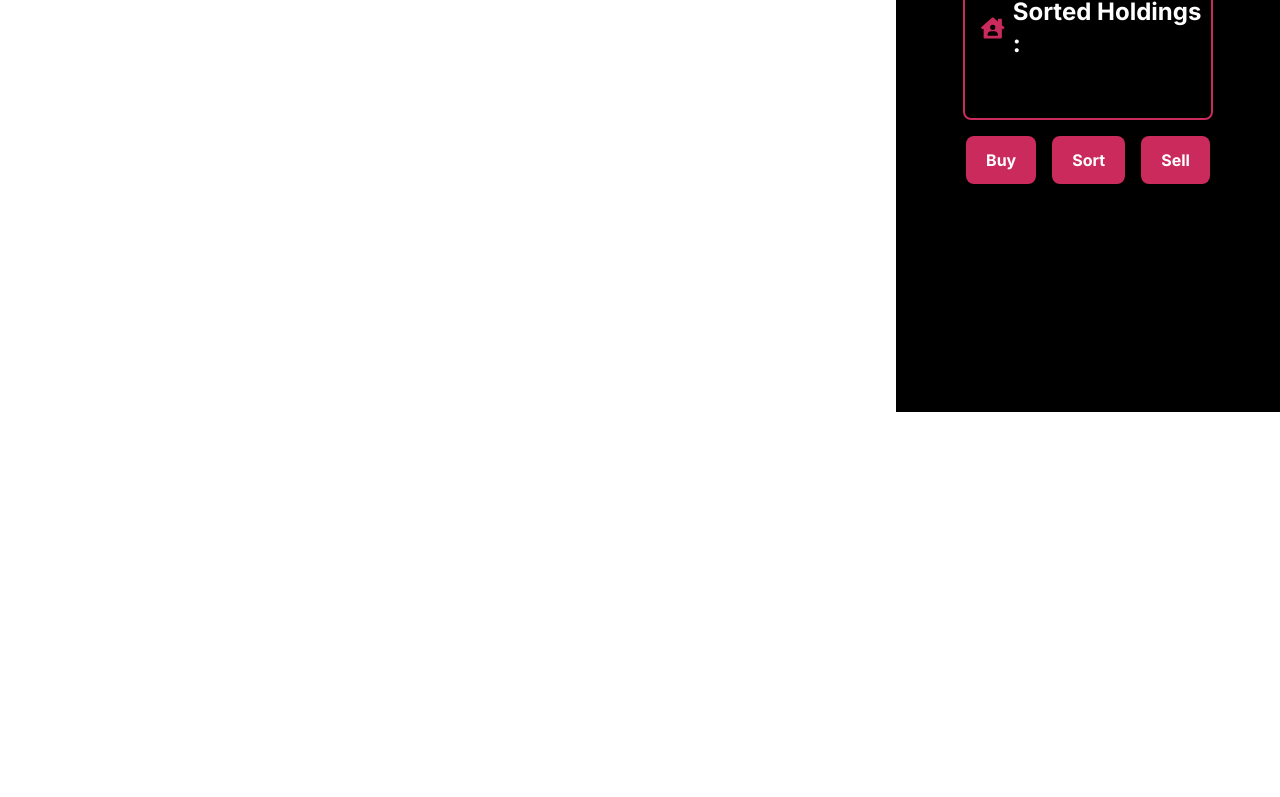
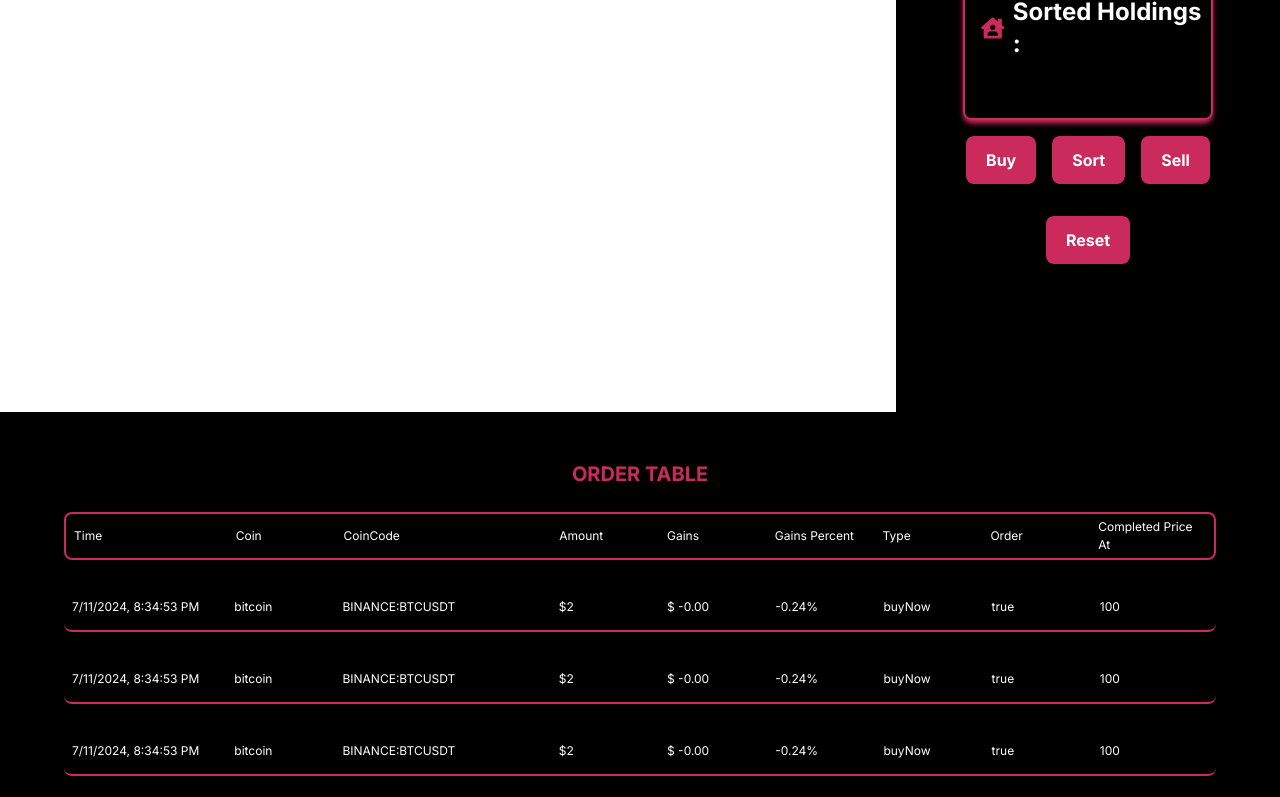
Before and after one commit to uzairusman1425/trading-app, a Next.js app: page /trading in a window 1280 px wide. Shown: the part 500-1297 px from the top of the page. Before the commit the page ends 912 px from the top, so only its background shows below. Built offline with nearby package versions, Linux system fonts and the light colour scheme.

Commit message:
login api

```diff
--- a/package.json
+++ b/package.json
@@ -11,10 +11,12 @@
   "dependencies": {
     "@heroicons/react": "^2.1.4",
     "axios": "^1.7.2",
+    "js-cookie": "^3.0.5",
     "next": "14.2.4",
     "react": "^18",
     "react-dom": "^18",
     "react-icons": "^5.2.1",
+    "react-toastify": "^10.0.5",
     "tailwind-scrollbar": "^3.1.0"
   },
   "devDependencies": {
--- a/src/app/layout.js
+++ b/src/app/layout.js
@@ -12,7 +12,6 @@ export default function RootLayout({ children }) {
   return (
     <html lang="en">
       <body className={inter.className}>{children}</body>
-
     </html>
   );
 }
--- a/src/app/page.js
+++ b/src/app/page.js
@@ -6,44 +6,81 @@ import { LuEye } from "react-icons/lu";
 import { useState } from "react";
 import { FaEyeSlash } from "react-icons/fa6";
 import { CiLock } from "react-icons/ci";
+import { useRouter } from "next/navigation";
+import Cookies from "js-cookie";
+import { ToastContainer, toast } from "react-toastify";
+import "react-toastify/dist/ReactToastify.css";
 
 export default function Login() {
   const [passwordhidden, setPasswordHidden] = useState(true);
-  const [username,setUsername]=useState('')
-  const[password,setPassword]=useState('')
+  const router = useRouter();
+  const [email, setemail] = useState("");
+  const [password, setPassword] = useState("");
 
   const HandlePasswordInput = (e) => {
     e.preventDefault();
     setPasswordHidden(!passwordhidden);
   };
 
-  	const HandleLogin = async ()=>{
+  const handleLogin = async (e) => {
+    e.preventDefault();
 
-	}
+    if (!email || !password) {
+      toast.info("Email and password are required");
+      return;
+    }
 
+    try {
+      const response = await fetch("http://185.224.139.104:8080/auth/login", {
+        method: "POST",
+        body: JSON.stringify({ email, password }),
+        headers: {
+          "Content-Type": "application/json",
+        },
+      });
 
+      const data = await response.json();
+      const { accessToken, refreshToken } = data;
+      Cookies.set("accessToken", accessToken, { expires: 7, path: "/" });
+      Cookies.set("refreshToken", refreshToken, { expires: 7, path: "/" });
+      if (response.ok) {
+        toast.success("Login successful");
+        router.push("/trading");
+      } else {
+        toast.warn(data.message || "Login failed");
+      }
+    } catch (error) {
+      console.error("Login error:", error);
+      toast.error("Login failed. Please try again later.");
+    }
+  };
 
   return (
     <>
+      <ToastContainer />
       <section className="w-full min-h-screen  flex items-center justify-center bg-white">
-        <form onSubmit={HandleLogin} className="login card w-[300px] sm:w-[350px] md:w-[500px] xl:w-3/12 h-[700px] bg-black flex flex-col gap-4 items-center justify-start pt-10   shadow-2xl  rounded-lg ">
+        <form className="login card w-[300px] sm:w-[350px] md:w-[500px] xl:w-3/12 h-[700px] bg-black flex flex-col gap-4 items-center justify-start pt-10   shadow-2xl  rounded-lg ">
           <Image src={"/logo.webp"} alt="logo" width={200} height={200} />
           <div className="w-full h-full flex flex-col  items-center pt-4 gap-4 justify-start">
-            <div className="username bg-primary flex w-9/12 items-center h-14 rounded-full px-3 gap-2">
+            <div className="email bg-primary flex w-9/12 items-center h-14 rounded-full px-3 gap-2">
               <CiUser className="text-secondary text-2xl font-bold" />
               <input
-			  value={username}
-			  onChange={(e)=>{setUsername(e.target.value)}}
-                type="text"
+                value={email}
+                onChange={(e) => {
+                  setemail(e.target.value);
+                }}
+                type="email"
                 className="bg-primary outline-none text-white w-full"
-                placeholder="Username"
+                placeholder="Email"
               />
             </div>
             <div className="password relative bg-primary flex w-9/12 items-center h-14 rounded-full px-3 gap-2  ">
               <CiLock className="text-secondary text-2xl font-bold" />
               <input
-			    onChange={(e)=>{setPassword(e.target.value)}}
-				value={password}
+                onChange={(e) => {
+                  setPassword(e.target.value);
+                }}
+                value={password}
                 type={passwordhidden ? "password" : "text"}
                 className="bg-primary outline-none text-white w-full"
                 placeholder="Password"
@@ -58,7 +95,10 @@ export default function Login() {
             <Link href={""} className="text-gray-400">
               Forget Your Password?
             </Link>
-            <button className="w-[250px] h-[40px] rounded-full bg-secondary text-white font-bold">
+            <button
+              onClick={handleLogin}
+              className="w-[250px] h-[40px] rounded-full bg-secondary text-white font-bold"
+            >
               Log In
             </button>
             <button className="text-white font-bold">Sign Up</button>
--- a/src/app/trading/layout.js
+++ b/src/app/trading/layout.js
@@ -1,13 +1,19 @@
-import Navbar from "../../components/Navbar"
-import TradingViewScript from "../../components/Script"
+import Navbar from "../../components/Navbar";
+import Script from "next/script";
 
-export default function  TradingLayout({children}){
-    return(
-        <>
+export default function TradingLayout({ children }) {
+  return (
+    <>
 
-        <Navbar/>
-        {children}
-       <TradingViewScript/>
-        </>
-    )
+        <section className="w-full h-full">
+          <Navbar />
+          {children}
+          <Script
+            src="https://s3.tradingview.com/tv.js"
+            strategy="beforeInteractive"
+          />
+        </section>
+
+    </>
+  );
 }
--- a/src/app/trading/page.js
+++ b/src/app/trading/page.js
@@ -5,7 +5,9 @@ import { FaWallet } from "react-icons/fa6";
 import { FaHouseUser } from "react-icons/fa";
 import { useEffect, useRef, useState } from "react";
 import TradingViewWidget from "../../components/TradingView";
-import Head from "next/head";
+import OrderCard from "../../components/Card";
+import Script from "next/script";
+
 
 export default function Trading() {
   const [isBuyModalVisible, setIsBuyModalVisible] = useState(false);
@@ -22,6 +24,11 @@ export default function Trading() {
   const [sellSortDiv, setsellSortDiv] = useState(true);
   const [sellNow, setSellNow] = useState(true);
   const [sellAt, setSellAt] = useState(true);
+  const [selectedCoin, setSelectedCoin] = useState("BITSTAMP:BTCUSD");
+
+  const handleCoinChange = (event) => {
+    setSelectedCoin(event.target.value);
+  };
 
   const handleOutsideClick = (e) => {
     if (buyRef.current && !buyRef.current.contains(e.target)) {
@@ -88,23 +95,33 @@ export default function Trading() {
 
   return (
     <>
-      <section className="w-full min-h-screen flex relative">
-        <div className="TradingGraph w-[70%] h-screen ">
+      <Script
+            src="https://s3.tradingview.com/tv.js"
+            strategy="beforeInteractive"
+          />
+      <section className="w-full h-full flex relative flex-col lg:flex-row">
+        <div className="TradingGraph w-full lg:w-[70%] h-full ">
           <div id="tradingview-widget-container" className="h-[800px]">
-            <TradingViewWidget />
+            <TradingViewWidget symbol={selectedCoin} />
           </div>
         </div>
-        <div className="SiderButtons w-[30%] min-h-screen bg-black flex flex-col gap-4 items-center justify-start">
+        <div className="SiderButtons w-full  lg:w-[30%] h-[800px] bg-black flex flex-col gap-4 items-center justify-start">
           <label htmlFor="1" className="text-xl text-white font-bold">
             Choose A Coin
           </label>
-          <select name="Coin" id="1" className="w-[60%] h-12 flex outline-none">
-            <option value="Bitcoin">Bitcoin</option>
-            <option value="Ethereum">Ethereum</option>
-            <option value="Doge Coin">Doge Coin</option>
-            <option value="Tesla">Tesla</option>
+          <select
+            value={selectedCoin}
+            onChange={handleCoinChange}
+            name="Coin"
+            id="1"
+            className="w-[60%] h-12 flex outline-none"
+          >
+            <option value="BITSTAMP:BTCUSD">Bitcoin</option>
+            <option value="BINANCE:ETHUSDT">Ethereum</option>
+            <option value="BINANCE:DOGEUSDT">Doge Coin</option>
+            <option value="NASDAQ:TSLA">Tesla</option>
           </select>
-          <div className="holdings w-[65%] h-[400px] border-2 border-secondary rounded-lg flex flex-col gap-10 items-start pl-4 justify-center">
+          <div className="holdings w-[65%] h-[400px] border-2 shadow-md shadow-secondary border-secondary rounded-lg flex flex-col gap-10 items-start pl-4 justify-center">
             <div className="flex items-center gap-2">
               <LuCircleDollarSign className="text-2xl text-secondary" />
               <h1 className="font-bold text-2xl text-white">Total Assets :</h1>
@@ -144,8 +161,39 @@ export default function Trading() {
               Sell
             </button>
           </div>
+          <div>
+            <button className="bg-secondary text-white font-bold px-5 py-3 rounded-lg mt-4">
+              Reset
+            </button>
+          </div>
         </div>
       </section>
+      <div className="w-full h-full bg-black pt-10 overflow-x-auto flex items-center justify-center pb-10">
+        <div className="w-full sm:w-[90%] h-full flex flex-col gap-2  text-[8px] lg:text-[12px]">
+          <h1 className="text-secondary text-xl font-bold text-center mt-2">
+            ORDER TABLE
+          </h1>
+          <div className="w-full h-12 flex items-center text-left mt-4 text-white px-2 border-[2px] border-secondary rounded-lg">
+            <p className="w-[15%]"> Time </p>
+            <p className="w-[10%]"> Coin </p>
+            <p className="w-[20%]"> CoinCode</p>
+            <p className="w-[10%]"> Amount</p>
+            <p className="w-[10%]"> Gains </p>
+            <p className="w-[10%]"> Gains Percent </p>
+            <p className="w-[10%]"> Type </p>
+            <p className="w-[10%]"> Order </p>
+            <p className="w-[10%]"> Completed Price At</p>
+          </div>
+         <OrderCard/>
+         <OrderCard/>
+         <OrderCard/>
+         <OrderCard/>
+         <OrderCard/>
+         <OrderCard/>
+         <OrderCard/>
+         <OrderCard/>
+        </div>
+      </div>
 
       {isBuyModalVisible && (
         <div className="buy fixed inset-0 bg-black bg-opacity-50 flex items-center justify-center">
--- /dev/null
+++ b/src/components/Card.js
@@ -0,0 +1,17 @@
+export default function  OrderCard(){
+return(
+    <>
+     <div className="w-full h-16 flex items-center text-left text-white px-2 border-b-[2px] pt-4 border-secondary rounded-lg">
+            <p className="w-[15%]"> 7/11/2024, 8:34:53 PM </p>
+            <p className="w-[10%]"> bitcoin </p>
+            <p className="w-[20%]"> BINANCE:BTCUSDT </p>
+            <p className="w-[10%]"> $2 </p>
+            <p className="w-[10%]"> $ -0.00 </p>
+            <p className="w-[10%]"> -0.24% </p>
+            <p className="w-[10%]"> buyNow </p>
+            <p className="w-[10%]"> true </p>
+            <p className="w-[10%]"> 100</p>
+          </div>
+    </>
+)
+}
--- a/src/components/Script.js
+++ /dev/null
@@ -1,19 +0,0 @@
-"use client"
-import { useEffect } from "react";
-
-const TradingViewScript = () => {
-  useEffect(() => {
-    const script = document.createElement("script");
-    script.src = "https://s3.tradingview.com/tv.js";
-    script.async = true;
-    document.body.appendChild(script);
-
-    return () => {
-      document.body.removeChild(script);
-    };
-  }, []);
-
-  return null;
-};
-
-export default TradingViewScript;
--- a/src/components/TradingView.js
+++ b/src/components/TradingView.js
@@ -1,14 +1,12 @@
-// src/TradingViewWidget.js
-import React, { useEffect, useState, useRef } from 'react';
-// import axios from 'axios';
+import React, { useEffect, useRef } from 'react';
 
-const TradingViewWidget = ({ symbol = "BITSTAMP:BTCUSD" }) => {
+const TradingViewWidget = ({ symbol }) => {
   const containerRef = useRef(null);
 
   useEffect(() => {
     if (containerRef.current && window.TradingView) {
       new window.TradingView.widget({
-        symbol: "BITSTAMP:BTCUSD",
+        symbol,
         autosize: true,
         interval: '1',
         timezone: 'America/Argentina/Buenos_Aires',
@@ -23,6 +21,9 @@ const TradingViewWidget = ({ symbol = "BITSTAMP:BTCUSD" }) => {
         withdateranges: true,
         watchlist: [
           "BITSTAMP:BTCUSD",
+          "BINANCE:ETHUSDT",
+          "BINANCE:DOGEUSDT",
+          "NASDAQ:TSLA",
           "FX:EURUSD",
           "FX:GBPUSD",
           "FX:USDJPY",
@@ -48,5 +49,4 @@ const TradingViewWidget = ({ symbol = "BITSTAMP:BTCUSD" }) => {
   );
 };
 
-
 export default TradingViewWidget;
```
Also changed, not shown: 1 other file (tests, documents, lock files or other folders).
